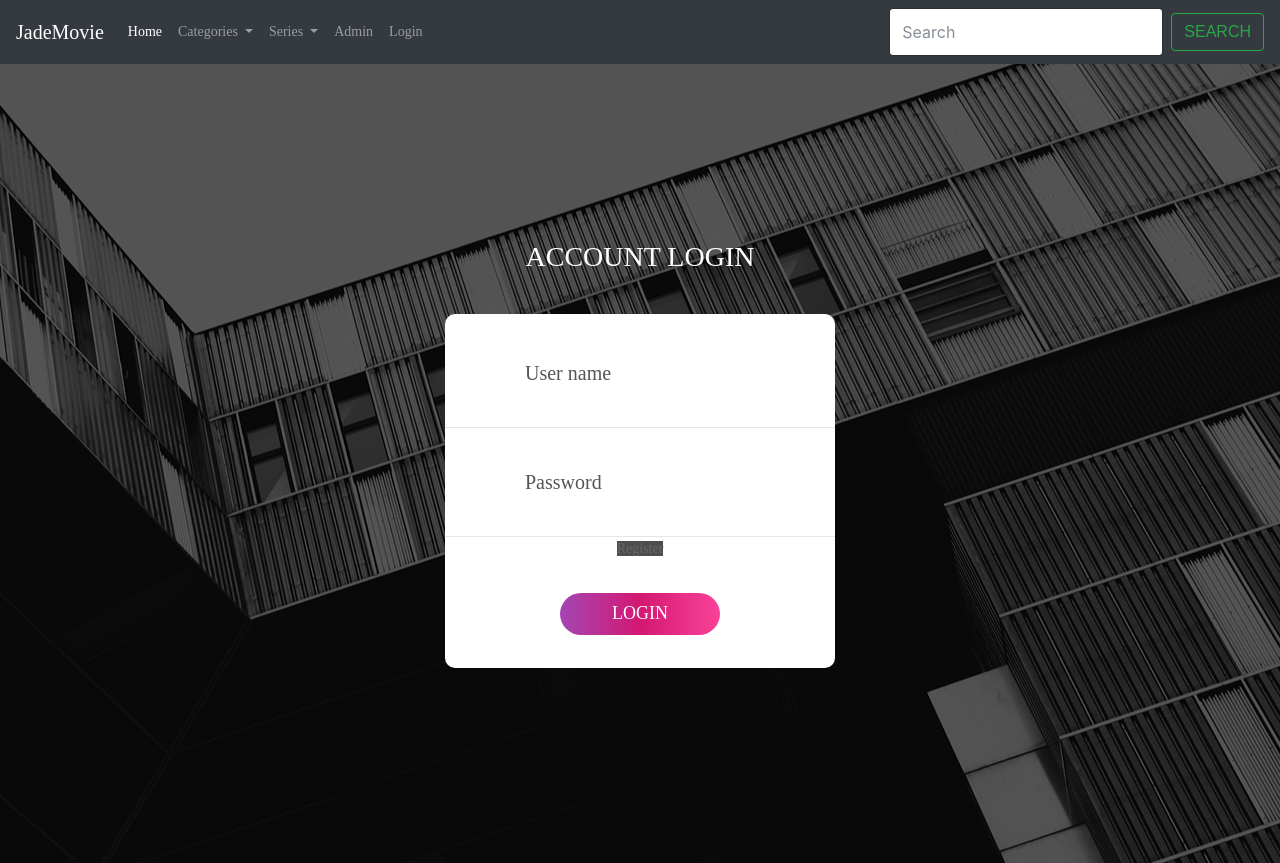
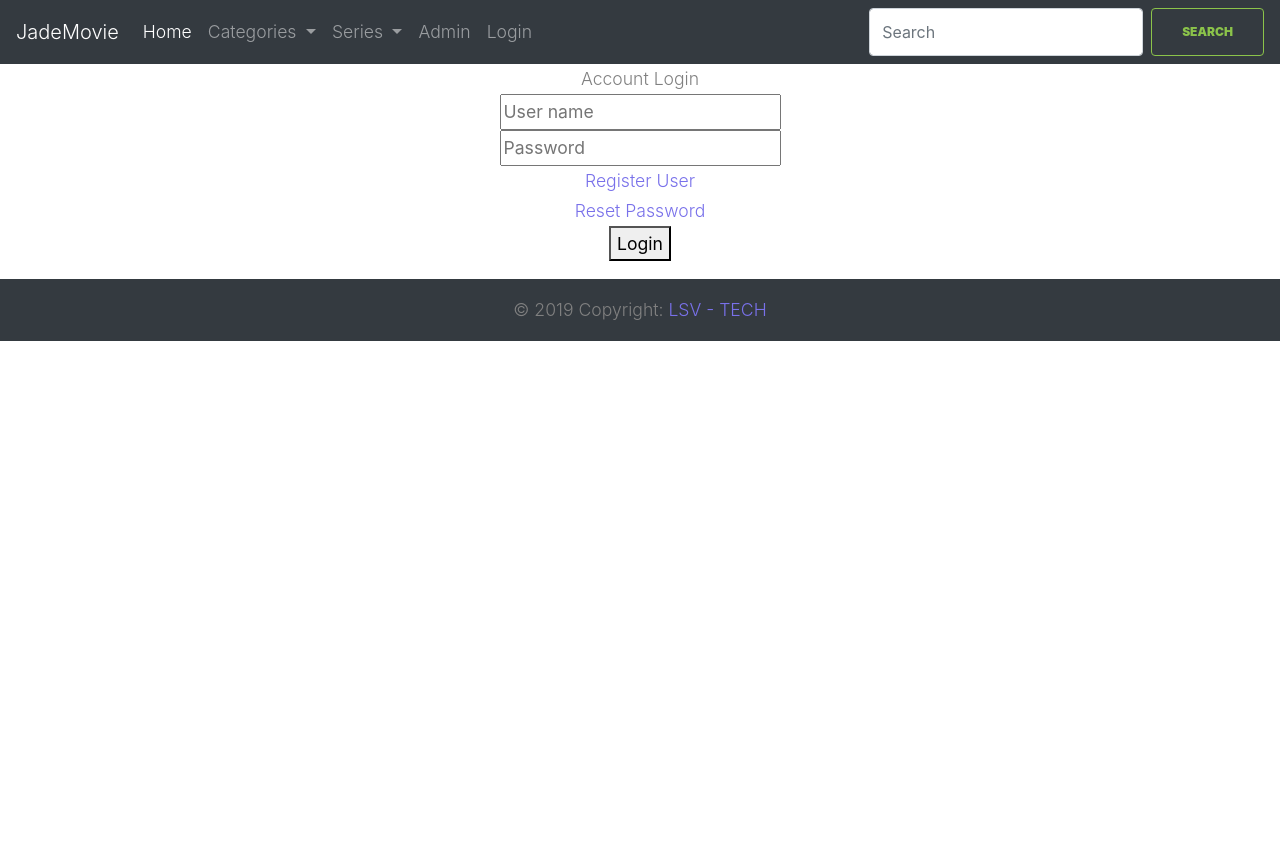
Before and after one commit to yadersystem/jadermovie, a Django app: template appmovie/templates/appmovie/login.html in a window 1280 px wide. Shown: the top 863 px of the page. After the commit the page ends 341 px from the top, so only its background shows below. Run offline with Django 3.2, Linux system fonts and the light colour scheme; the template is opened without the code that fills it, so the values that code supplies are empty; parts of the project's set-up code (start-up, migrations or seed data) failed here and were passed over; some libraries are stand-ins or nearby versions; some web fonts are replaced.

Commit message:
finalizacion de enlaces y cominzo del logueo

```diff
--- a/JaderMovie/settings.py
+++ b/JaderMovie/settings.py
@@ -13,6 +13,8 @@ https://docs.djangoproject.com/en/2.2/ref/settings/
 import os
 
 # Build paths inside the project like this: os.path.join(BASE_DIR, ...)
+from django.urls import reverse_lazy
+
 BASE_DIR = os.path.dirname(os.path.dirname(os.path.abspath(__file__)))
 MEDIA_ROOT = os.path.join(BASE_DIR,'img')
 MEDIA_URL = "/appmovie/img/"
@@ -121,3 +123,5 @@ try:
     exec(open(os.path.join(BASE_DIR,'JaderMovie/local_settings.py')).read())
 except IOError:
     raise Exception('Error Reading local setting')
+
+#LOGIN_REDIRECT_URL = reverse_lazy('appmovie:UserList')
--- a/appmovie/templates/appmovie/base.html
+++ b/appmovie/templates/appmovie/base.html
@@ -1,6 +1,6 @@
 {% load staticfiles %}
 
-    <title>{% block title %} casa {% endblock %}</title>
+    <title>{% block title %} NO Hay Titulo {% endblock %}</title>
 
     {% block header %}
         <link href="https://fonts.googleapis.com/css?family=Muli:300,400,700,900" rel="stylesheet">
@@ -20,7 +20,7 @@
 
     {% block navbar %}
         <nav class="navbar navbar-expand-lg navbar-dark bg-dark">
-          <a class="navbar-brand" href="#">JadeMovie</a>
+          <a class="navbar-brand" href="{% url 'appmovie:index' %}">JadeMovie</a>
           <button class="navbar-toggler" type="button" data-toggle="collapse" data-target="#navbarSupportedContent" aria-controls="navbarSupportedContent" aria-expanded="false" aria-label="Toggle navigation">
             <span class="navbar-toggler-icon"></span>
           </button>
@@ -28,7 +28,7 @@
           <div class="collapse navbar-collapse" id="navbarSupportedContent">
             <ul class="navbar-nav mr-auto">
               <li class="nav-item active">
-                <a class="nav-link" href="">Home <span class="sr-only">(current)</span></a>
+                <a class="nav-link" href="{% url 'appmovie:index' %}">Home <span class="sr-only">(current)</span></a>
               </li>
               <li class="nav-item dropdown">
                 <a class="nav-link dropdown-toggle" href="#" id="navbarDropdown" role="button" data-toggle="dropdown" aria-haspopup="true" aria-expanded="false">
--- a/appmovie/templates/appmovie/login.html
+++ b/appmovie/templates/appmovie/login.html
@@ -3,6 +3,47 @@
 {% block title %}Login{% endblock %}
 
 
+
+{% block content %}
+    <div class="container text-center">
+        <div>
+            <span>
+			    Account Login
+            </span>
+
+			<form>
+
+			    <div>
+					<input type="text" name="username" placeholder="User name">
+					<span></span>
+				</div>
+
+				<div>
+					<input name="pass" placeholder="Password">
+					<span></span>
+				</div>
+
+                    <div class="container">
+                        <a href="registeruser">Register User</a>
+                    </div>
+
+                    <div class="container">
+                        <a href="#Olvide mi clave">Reset Password</a>
+                    </div>
+
+					<div class="container">
+
+						<button>
+							Login
+						</button>
+					</div>
+
+            </form>
+        </div>
+    </div>
+{% endblock %}
+
+{% comment %}
 {% block content %}
     <head>
 	<title>Login V16</title>
@@ -87,4 +128,4 @@
 <!--===============================================================================================-->
 	<script src="{% static 'login/js/main.js'%}"></script>
 
-{% endblock %}
+{% endblock %}{% endcomment %}
--- a/appmovie/urls.py
+++ b/appmovie/urls.py
@@ -3,8 +3,7 @@ from django.urls import path
 from django.views.static import serve
 from JaderMovie import settings
 from . import views
-from appmovie.views import UserList
-
+from django.contrib.auth.views import login_required
 
 urlpatterns = [
     path('', views.index, name='index'),
@@ -15,6 +14,7 @@ urlpatterns = [
     path('admin',views.UserList.as_view(),name='UserList'),
     path('admin/<int:pk>/EditUser',views.UpdateUser.as_view(),name='UpdateUser'),
     path('admin/<int:pk>/deleteuser',views.DeleteUser.as_view(),name='deleteuser'),
+    #path('login','template_name':'login.html',name = 'login')
 ]
 
 if settings.DEBUG:
```
